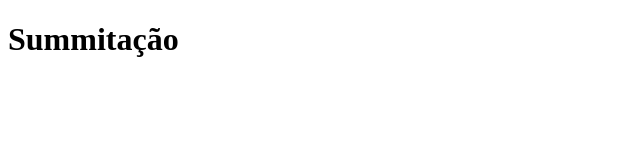
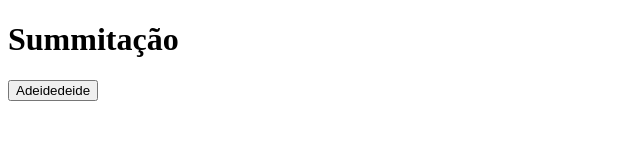
Before and after one commit to Resac123/alerta, a plain HTML site: page index.html in a window 1280 px wide. Shown: the whole page, without its empty margins (0-640 px from the left). Drawn offline with Linux system fonts and the light colour scheme.

Commit message:
adicionei um botao

```diff
--- a/index.html
+++ b/index.html
@@ -8,5 +8,6 @@
 <body>
     <script src="script.js"></script>
     <h1>Summitação</h1>
+    <button class="buto">Adeidedeide</button>
 </body>
 </html>
```
